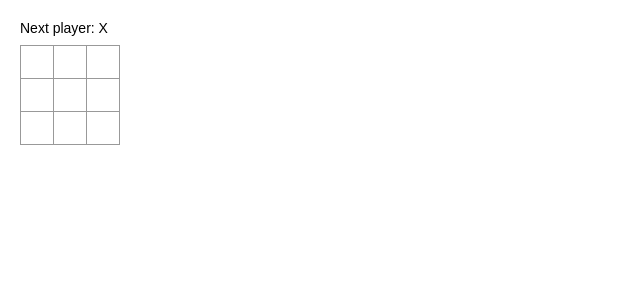
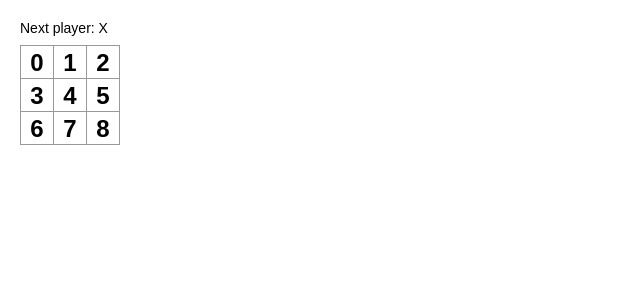
Before and after one commit to wan-zhen/react-app, a React (Create React App) app: page / in a window 1280 px wide. Shown: the top 300 px of the page, without its empty margins (0-640 px from the left). Built offline with nearby package versions, Linux system fonts and the light colour scheme.

Commit message:
sned props to square

```diff
--- a/src/index.js
+++ b/src/index.js
@@ -7,7 +7,7 @@ class Square extends React.Component {
   render() {
     return (
       <button className="square">
-        {/* TODO */}
+        {this.props.name}
       </button>
     );
   }
@@ -15,7 +15,7 @@ class Square extends React.Component {
 
 class Board extends React.Component {
   renderSquare(i) {
-    return <Square />;
+    return <Square name={i} />;
   }
 
   render() {
```
